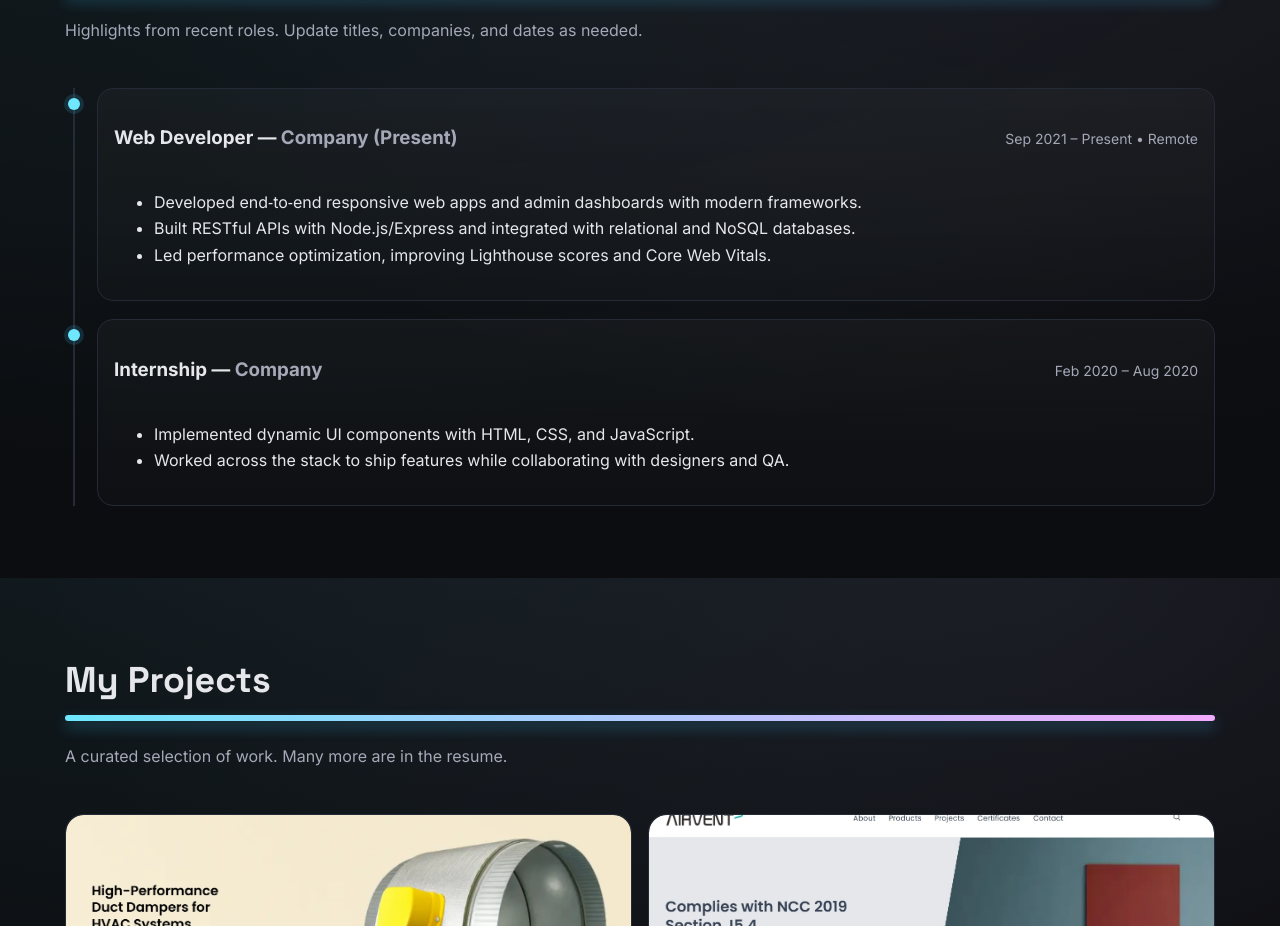
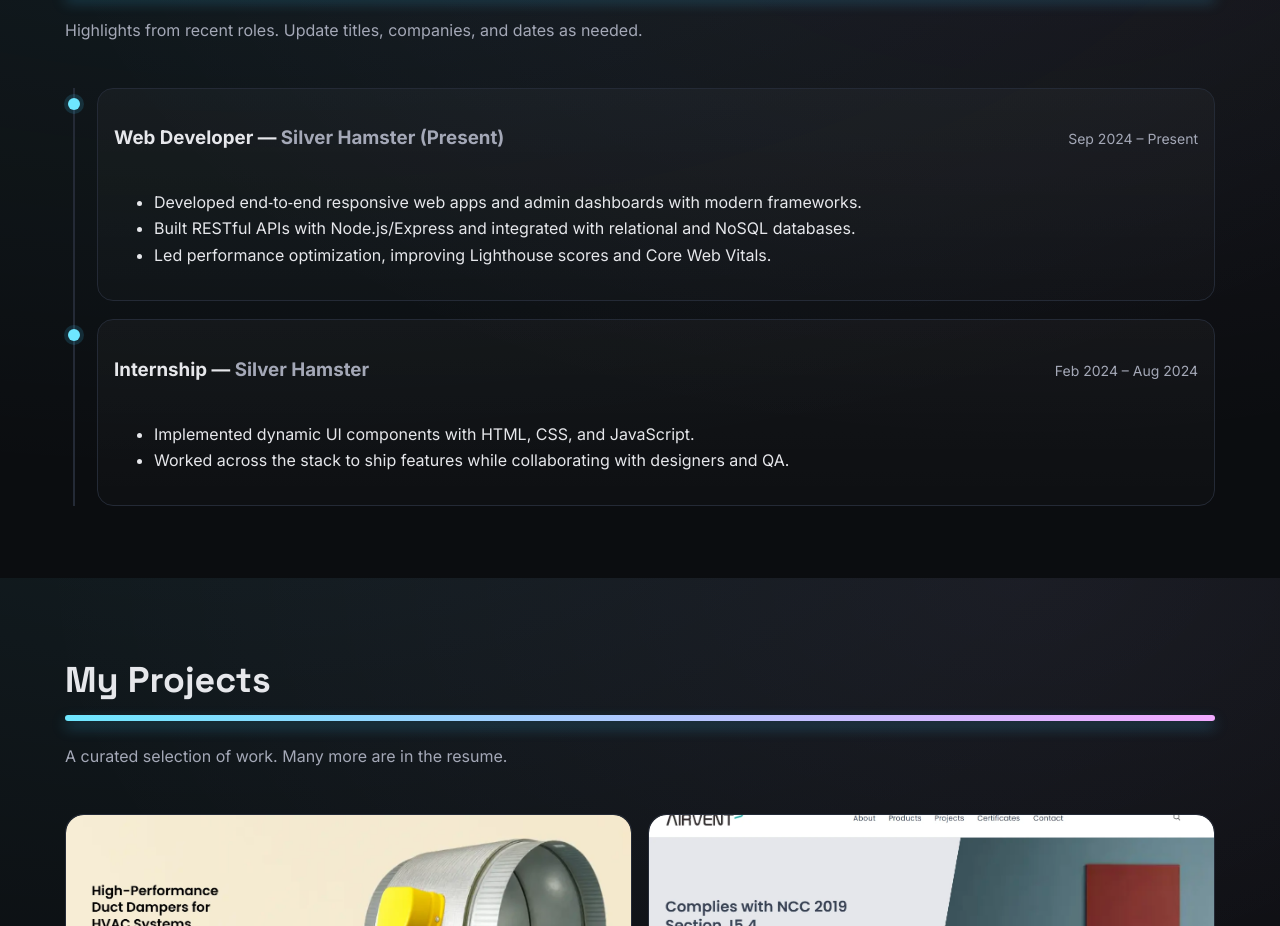
Before and after one commit to ramanjan9ra/protfolio, a plain HTML site: page index.html in a window 1280 px wide. Shown: the part 1640-2566 px from the top of the page. Drawn offline with Linux system fonts and the light colour scheme.

Commit message:
Update resume and portfolio: Changed company names and dates for current and internship positions to reflect new employment at Silver Hamster. Enhanced project descriptions and skills section for clarity and detail.

```diff
--- a/index.html
+++ b/index.html
@@ -116,8 +116,8 @@
               <div class="timeline-dot"></div>
               <div class="timeline-content">
                 <header class="item-head">
-                  <h3>Web Developer — <span class="muted">Company (Present)</span></h3>
-                  <span class="item-meta">Sep 2021 – Present • Remote</span>
+                  <h3>Web Developer — <span class="muted">Silver Hamster (Present)</span></h3>
+                  <span class="item-meta">Sep 2024 – Present</span>
                 </header>
                 <ul>
                   <li>Developed end‑to‑end responsive web apps and admin dashboards with modern frameworks.</li>
@@ -131,8 +131,8 @@
               <div class="timeline-dot"></div>
               <div class="timeline-content">
                 <header class="item-head">
-                  <h3>Internship — <span class="muted">Company</span></h3>
-                  <span class="item-meta">Feb 2020 – Aug 2020</span>
+                  <h3>Internship — <span class="muted">Silver Hamster</span></h3>
+                  <span class="item-meta">Feb 2024 – Aug 2024</span>
                 </header>
                 <ul>
                   <li>Implemented dynamic UI components with HTML, CSS, and JavaScript.</li>
```
Also changed, not shown: 1 other file.
